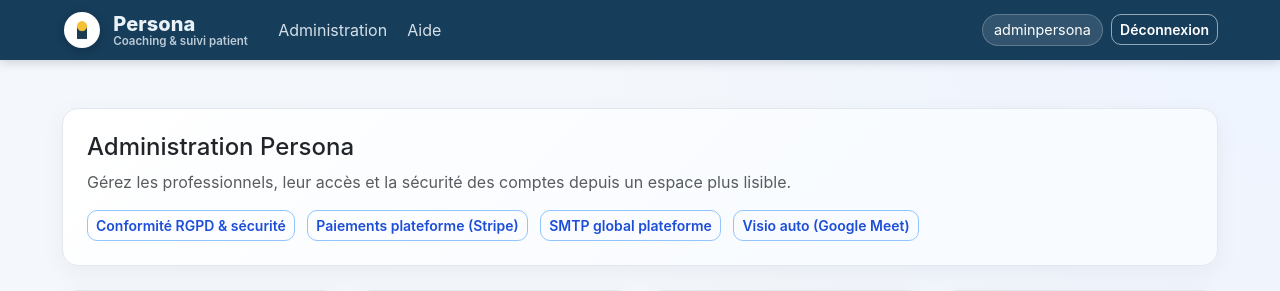
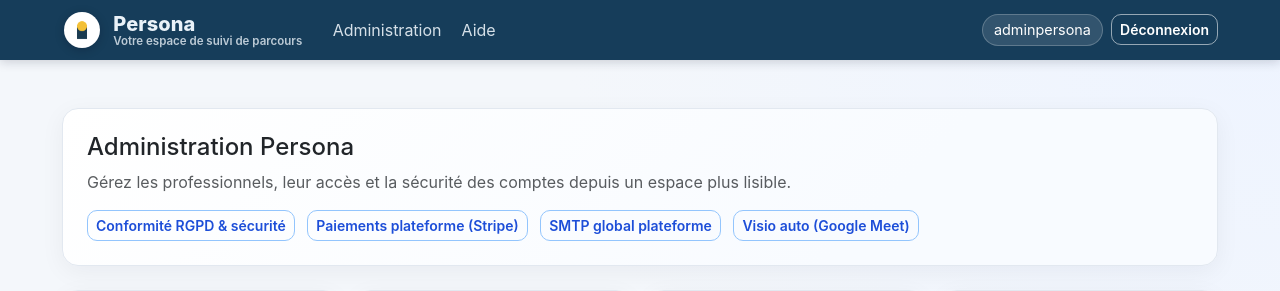
Before and after one commit to JBDLC/persona-coaching, a Flask app: page /admin/ in a window 1280 px wide. Shown: the top 291 px of the page. Run offline with Flask 3, Linux system fonts and the light colour scheme; a user stored in the database is signed in; some libraries are stand-ins or nearby versions.

Commit message:
Add files via upload

```diff
--- a/app/templates/base.html
+++ b/app/templates/base.html
@@ -18,7 +18,7 @@
         </span>
         <span class="brand-text">
           <span class="brand-title">Persona</span>
-          <span class="brand-subtitle">Coaching & suivi patient</span>
+          <span class="brand-subtitle">Votre espace de suivi de parcours</span>
         </span>
       </a>
       <button class="navbar-toggler border-0 shadow-none" type="button" data-bs-toggle="collapse" data-bs-target="#nav">
```
